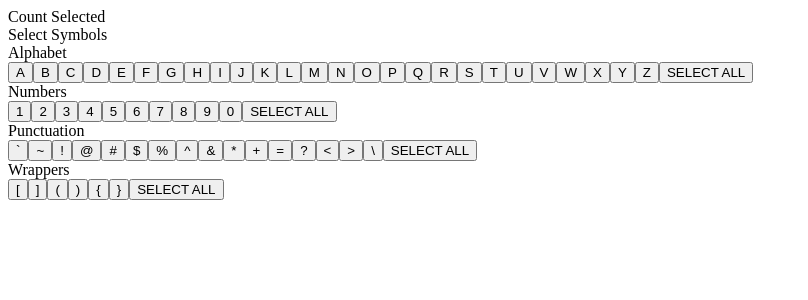
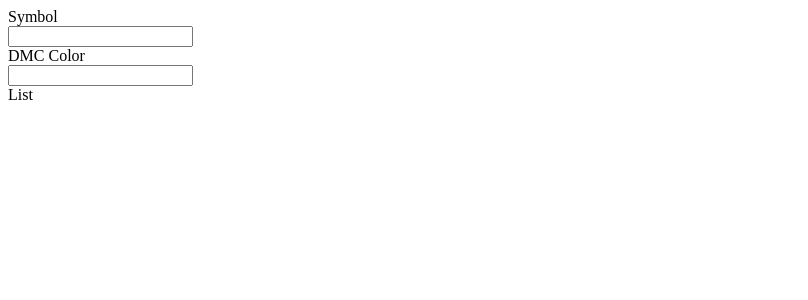
Before and after one commit to thurmand/diamond_legend_maker, a Next.js app: page /symbols in a window 1280 px wide. Shown: the top 300 px of the page, without its empty margins (0-808 px from the left). Built offline with nearby package versions, Linux system fonts and the light colour scheme.

Commit message:
refactor

```diff
--- a/pages/symbols/index.js
+++ b/pages/symbols/index.js
@@ -1,110 +1,154 @@
 import Head from "next/head";
-import { useState } from "react";
-import { symbols } from "../../lib/symbols";
+import { useEffect, useState } from "react";
+import dmcList from "../../lib/dcm.json";
 
 export default function Symbols() {
-  var [selectedAlphas, setSelectedAlphas] = useState([]);
+  var [enteredSymbols, setEnteredSymbols] = useState([]);
 
-  function handleSelectedAlpha(value) {
-    var newValues = selectedAlphas;
-    if (selectedAlphas.includes(value)) {
-      newValues = newValues.filter((symbol) => symbol != value);
-      setSelectedAlphas(newValues);
-      return;
-    }
-    newValues.push(value);
-    setSelectedAlphas(newValues);
+  function onEnterSymbol(values) {
+    console.log({ values, enteredSymbols });
+    var list = enteredSymbols;
+    list.push({ values });
+    setEnteredSymbols(list);
   }
 
+  console.log({ enteredSymbols });
   return (
     <div>
       <Head>
         <title>Symbols</title>
       </Head>
-      <main class="flex items-center flex-col">
-        <div>Count Selected</div>
-        <div>Select Symbols</div>
-        <div>
-          <div>Alphabet</div>
-          {symbols.alphabet.map((n, i) => (
-            <SelectButton
-              class="p-2 border border-grey-50 rounded focus:outline-none"
-              key={i}
-              onSelect={handleSelectedAlpha}
-            >
-              {n}
-            </SelectButton>
-          ))}
-
-          <button>SELECT ALL</button>
-        </div>
-        <div>
-          <div>Numbers</div>
-          {symbols.numbers.map((n, i) => (
-            <button class="p-2 border border-grey-50 rounded" key={i}>
-              {n}
-            </button>
-          ))}
-          <button>SELECT ALL</button>
-        </div>
-        <div>
-          <div>Punctuation</div>
-          {symbols.punctuation.map((n, i) => (
-            <button class="p-2 border border-grey-50 rounded" key={i}>
-              {n}
-            </button>
-          ))}
-          <button>SELECT ALL</button>
-        </div>
-        <div>
-          <div>Wrappers</div>
-          {symbols.wrappers.map((n, i) => (
-            <button class="p-2 border border-grey-50 rounded" key={i}>
-              {n}
-            </button>
-          ))}
-          <button>SELECT ALL</button>
-        </div>
+      <main className="flex justify-center py-1">
+        <EnterSymbols className="p-4" onEnterSymbol={onEnterSymbol} />
+        <div className="border-2" />
+        <ListSymbols className="px-4 py-1" values={enteredSymbols} />
       </main>
     </div>
   );
 }
 
-function SelectButton({
-  onSelect,
-  children,
-  value,
-  className = "border p-2 focus:outline-none rounded",
-}) {
-  var [isSelected, setSelected] = useState(false);
-  var style = isSelected
-    ? "border-2 p-2 border-blue-500 focus:outline-none rounded"
-    : className;
+function EnterSymbols({ className, onEnterSymbol }) {
+  var [symbol, setSymbol] = useState("");
+  var [dmc, setDmc] = useState("");
+  var [background, setBackground] = useState("white");
 
-  function selected() {
-    if (isSelected) {
-      setSelected(false);
-      return;
-    }
-    setSelected(true);
-    if (onSelect) {
-      onSelect(value);
+  function onEnter(ele) {
+    if (event.key === "Enter") {
+      if (dmcList[dmc]?.hex) {
+        onEnterSymbol({ symbol, hex: dmcList[dmc].hex });
+      } else {
+        console.log("not a valid color");
+      }
     }
   }
 
+  useEffect(() => {
+    if (dmcList[dmc]?.hex) {
+      setBackground(`#${dmcList[dmc]?.hex}`);
+    } else {
+      setBackground("white");
+    }
+  }, [dmc]);
+
   return (
-    <button className={style} onClick={() => selected()}>
-      {children}
-    </button>
+    <div className={className} style={{ backgroundColor: background }}>
+      <div className="flex bg-white px-2 pb-2 rounded-lg">
+        <div className="flex-1">
+          Symbol
+          <div>
+            <input
+              onFocus={(event) => event.target.select()}
+              class="border"
+              type="text"
+              name="colorCount"
+              maxLength="1"
+              value={symbol}
+              onChange={({ target }) => {
+                setSymbol(target.value);
+              }}
+              autoComplete={"off"}
+            />
+          </div>
+        </div>
+        <div className="p-2" />
+        <div className="flex-1">
+          DMC Color
+          <div>
+            <input
+              onFocus={(event) => event.target.select()}
+              class="border"
+              type="number"
+              name="colorCount"
+              maxLength="5"
+              value={dmc}
+              onChange={({ target }) => {
+                setDmc(target.value);
+              }}
+              onKeyDown={onEnter}
+              autoComplete={"off"}
+            />
+          </div>
+        </div>
+      </div>
+      <div className="pb-8" />
+    </div>
   );
 }
 
-/*
-counter at the top of the screen - may not need to enter the color count on first page
-enter in all the colors or symbols first
-    then it runs through each one and you select symbol or type color
+function ListSymbols({ values, className }) {
+  console.log({ values, className });
+  return (
+    <div className={className}>
+      <div>List</div>
+      {values &&
+        values.map((n) => (
+          <div
+            className="flex justify-center"
+            style={{ backgroundColor: n.hex }}
+          >
+            {n.symbol}
+          </div>
+        ))}
+    </div>
+  );
+}
 
-have all the symbols in a list and type the color next them
+// function SelectButton({
+//   onSelect,
+//   children,
+//   value,
+//   className = "border p-2 focus:outline-none rounded",
+// }) {
+//   var [isSelected, setSelected] = useState(false);
+//   var style = isSelected
+//     ? "border-2 p-2 border-blue-500 focus:outline-none rounded"
+//     : className;
 
+//   function selected() {
+//     if (isSelected) {
+//       setSelected(false);
+//       return;
+//     }
+//     setSelected(true);
+//     if (onSelect) {
+//       onSelect(value);
+//     }
+//   }
 
-*/
+//   return (
+//     <button className={style} onClick={() => selected()}>
+//       {children}
+//     </button>
+//   );
+// }
+// var [selectedAlphas, setSelectedAlphas] = useState([]);
+// function handleSelectedAlpha(value) {
+//   var newValues = selectedAlphas;
+//   if (selectedAlphas.includes(value)) {
+//     newValues = newValues.filter((symbol) => symbol != value);
+//     setSelectedAlphas(newValues);
+//     return;
+//   }
+//   newValues.push(value);
+//   setSelectedAlphas(newValues);
+// }
```
